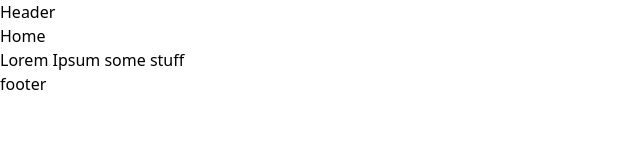
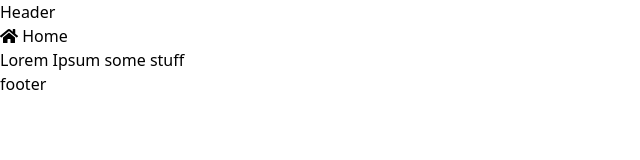
Before and after one commit to danferth/gatsby-starter, a Gatsby site: page / in a window 1280 px wide. Shown: the full height of the page, 0-640 px from the left. Built offline with nearby package versions, Linux system fonts and the light colour scheme; Gatsby itself is replaced by a stand-in of ours.

Commit message:
fontawesome added of course

```diff
--- a/package.json
+++ b/package.json
@@ -14,6 +14,11 @@
     "test": "echo \"Write tests! -> https://gatsby.dev/unit-testing\" && exit 1"
   },
   "dependencies": {
+    "@fortawesome/fontawesome-svg-core": "^1.2.28",
+    "@fortawesome/free-brands-svg-icons": "^5.13.0",
+    "@fortawesome/free-regular-svg-icons": "^5.13.0",
+    "@fortawesome/free-solid-svg-icons": "^5.13.0",
+    "@fortawesome/react-fontawesome": "^0.1.10",
     "autoprefixer": "^9.8.0",
     "gatsby": "^2.22.15",
     "gatsby-image": "^2.4.6",
--- a/src/components/nav.js
+++ b/src/components/nav.js
@@ -1,12 +1,16 @@
 import React from "react"
 import { Link } from "gatsby"
+import { FontAwesomeIcon } from "@fortawesome/react-fontawesome"
+import { faHome } from "@fortawesome/free-solid-svg-icons"
 
 const Nav = () => {
   return (
     <nav className="nav">
       <ul>
         <li>
-          <Link to="/">Home</Link>
+          <Link to="/">
+            <FontAwesomeIcon icon={faHome}></FontAwesomeIcon> Home
+          </Link>
         </li>
       </ul>
     </nav>
```
Also changed, not shown: 1 other file.
